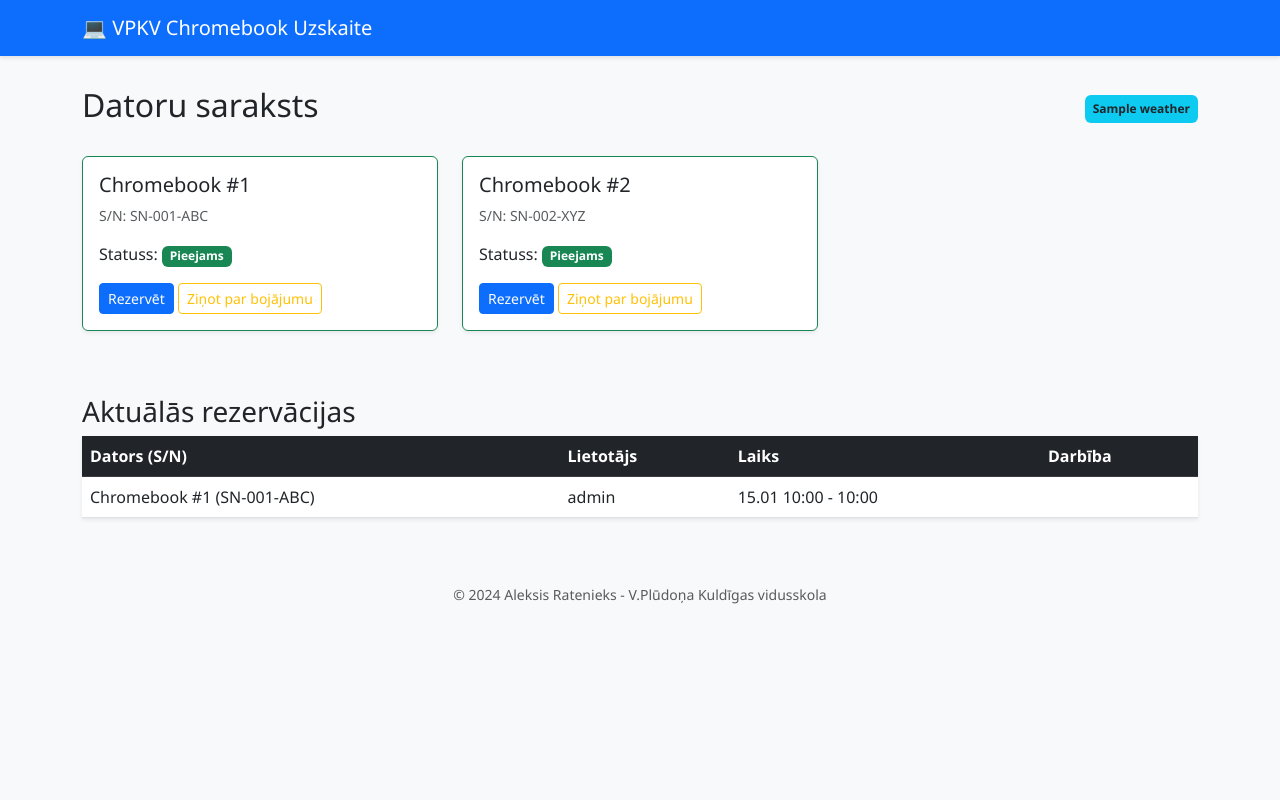
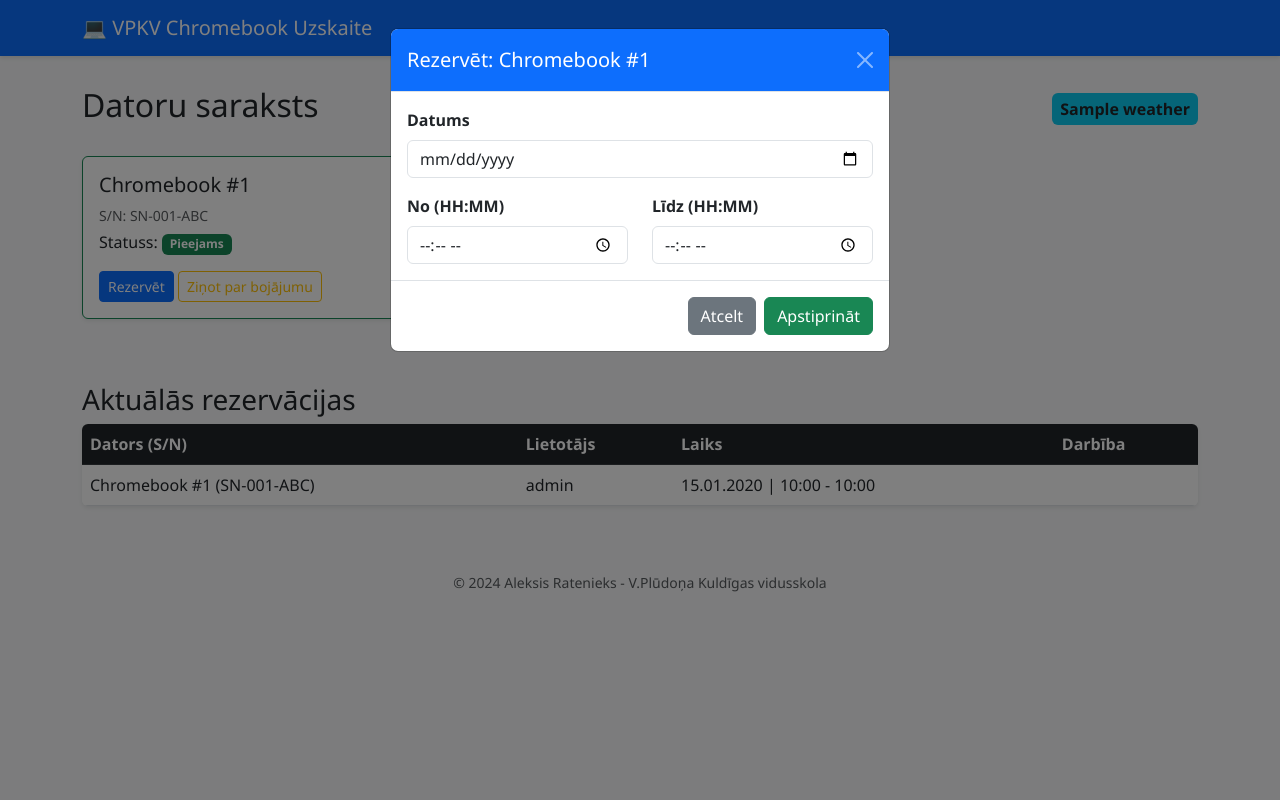
Before and after one commit to aleksis-ratenieks/vpkv_chromebook_noslogojums, a Flask app: template templates/dashboard.html in a window 1280 px wide, after a click on "Rezervēt". Run offline with Flask 3, Linux system fonts and the light colour scheme; tables that the repository leaves empty hold one stand-in row (values such as "Sample post"); the template is opened without the code that fills it: values that come from a table or form of the project are taken from there, most other values are stand-ins (such as "Sample title", 1, 10 or a date in 2020).

Commit message:
Update dashboard.html

```diff
--- a/templates/dashboard.html
+++ b/templates/dashboard.html
@@ -5,7 +5,7 @@
         <h2>Datoru saraksts</h2>
     </div>
     <div class="col-md-4 text-end">
-        <span class="badge bg-info text-dark p-2">{{ weather }}</span>
+        <span class="badge bg-info text-dark p-2 fs-6">{{ weather }}</span>
     </div>
 </div>
 
@@ -15,14 +15,46 @@
         <div class="card h-100 shadow-sm border-{{ 'danger' if computer.status == 'Bojāts' else 'success' }}">
             <div class="card-body">
                 <h5 class="card-title">{{ computer.name }}</h5>
-                <p class="text-muted small">S/N: {{ computer.serial_number }}</p>
+                <p class="text-muted small mb-1">S/N: {{ computer.serial_number }}</p>
                 <p>Statuss: <span class="badge {{ 'bg-danger' if computer.status == 'Bojāts' else 'bg-success' }}">{{ computer.status }}</span></p>
 
                 {% if computer.status != 'Bojāts' %}
-                <button class="btn btn-sm btn-primary" data-bs-toggle="modal" data-bs-target="#resModal{{computer.id}}">Rezervēt</button>
+                <button type="button" class="btn btn-sm btn-primary" data-bs-toggle="modal" data-bs-target="#resModal{{computer.id}}">Rezervēt</button>
                 <a href="{{ url_for('report_damage', id=computer.id) }}" class="btn btn-sm btn-outline-warning">Ziņot par bojājumu</a>
                 {% endif %}
             </div>
+        </div>
+    </div>
+
+    <div class="modal fade" id="resModal{{computer.id}}" tabindex="-1" aria-labelledby="resModalLabel{{computer.id}}" aria-hidden="true">
+        <div class="modal-dialog">
+            <form action="{{ url_for('reserve') }}" method="POST" class="modal-content">
+                <div class="modal-header bg-primary text-white">
+                    <h5 class="modal-title" id="resModalLabel{{computer.id}}">Rezervēt: {{ computer.name }}</h5>
+                    <button type="button" class="btn-close btn-close-white" data-bs-dismiss="modal" aria-label="Close"></button>
+                </div>
+                <div class="modal-body">
+                    <input type="hidden" name="computer_id" value="{{ computer.id }}">
+                    <div class="mb-3">
+                        <label class="form-label fw-bold">Datums</label>
+                        <input type="date" name="date" class="form-control" required>
+                    </div>
+                    <div class="row">
+                        <div class="col">
+                            <label class="form-label fw-bold">No (HH:MM)</label>
+                            <input type="time" name="start_time" class="form-control" required>
+                        </div>
+                        <div class="col">
+                            <label class="form-label fw-bold">Līdz (HH:MM)</label>
+                            <input type="time" name="end_time" class="form-control" required>
+                        </div>
+                    </div>
+                </div>
+                <div class="modal-footer">
+                    <button type="button" class="btn btn-secondary" data-bs-dismiss="modal">Atcelt</button>
+                    <button type="submit" class="btn btn-success">Apstiprināt</button>
+                </div>
+            </form>
         </div>
     </div>
     {% endfor %}
@@ -30,7 +62,7 @@
 
 <div class="mt-5">
     <h3>Aktuālās rezervācijas</h3>
-    <table class="table table-hover bg-white shadow-sm">
+    <table class="table table-hover bg-white shadow-sm rounded overflow-hidden">
         <thead class="table-dark">
             <tr>
                 <th>Dators (S/N)</th>
@@ -44,7 +76,7 @@
             <tr>
                 <td>{{ res.computer.name }} ({{ res.computer.serial_number }})</td>
                 <td>{{ res.user.username }}</td>
-                <td>{{ res.start_time.strftime('%d.%m %H:%M') }} - {{ res.end_time.strftime('%H:%M') }}</td>
+                <td>{{ res.start_time.strftime('%d.%m.%Y | %H:%M') }} - {{ res.end_time.strftime('%H:%M') }}</td>
                 <td>
                     {% if res.user_id == current_user.id or current_user.is_admin %}
                     <a href="{{ url_for('cancel_reservation', id=res.id) }}" class="btn btn-danger btn-sm">Atcelt</a>
@@ -52,8 +84,12 @@
                 </td>
             </tr>
             {% endfor %}
+            {% if not reservations %}
+            <tr>
+                <td colspan="4" class="text-center text-muted py-3">Pašlaik nav aktīvu rezervāciju.</td>
+            </tr>
+            {% endif %}
         </tbody>
     </table>
 </div>
-<script src="https://cdn.jsdelivr.net/npm/bootstrap@5.3.0/dist/js/bootstrap.bundle.min.js"></script>
 {% endblock %}
```
